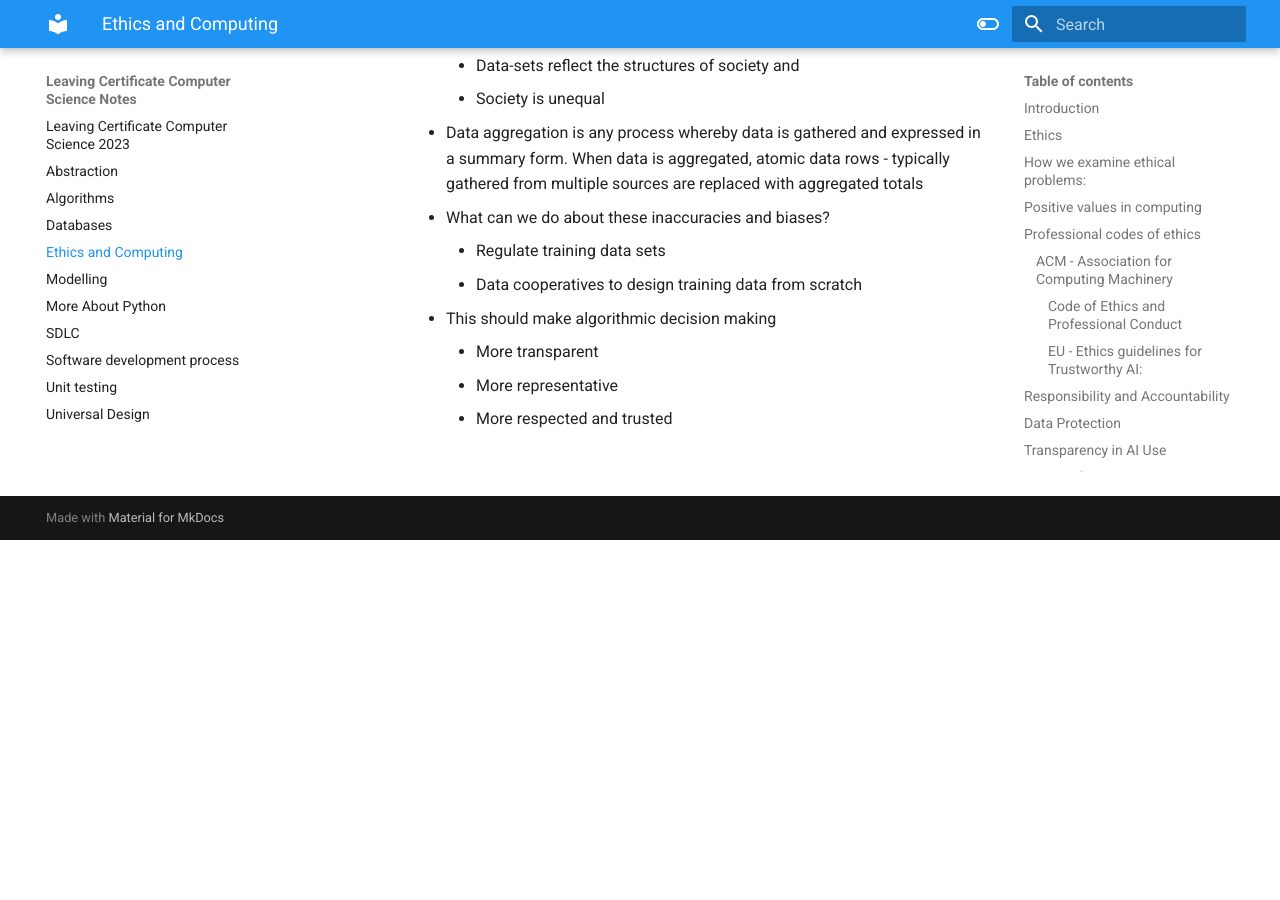
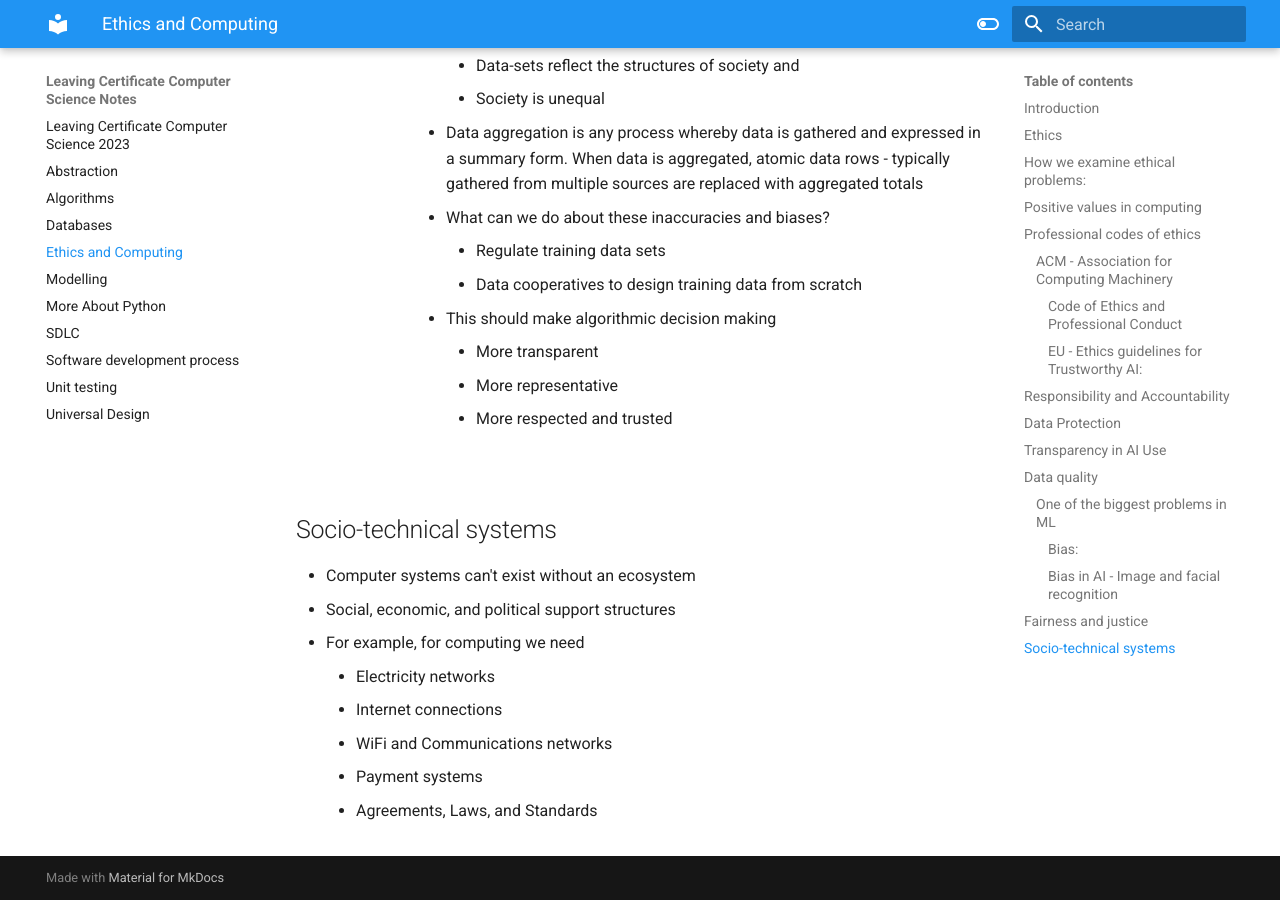
Before and after one commit to alyxdeburca/csnotes, an MkDocs documentation site: the page built from docs/Ethics and Computing.md, in a window 1280 px wide and 900 px high, scrolled down 9836 px. Built offline with MkDocs 1.6.1 and Material for MkDocs 9.7.7, drawn with Linux system fonts in a browser that asks for light colours; before the commit the page ends 10376 px from its top, so only the background shows below that.

Commit message:
[PUBLISHER] Merge #13

```diff
--- a/docs/Ethics and Computing.md
+++ b/docs/Ethics and Computing.md
@@ -273,3 +273,12 @@ share: true
 					- More transparent
 					- More representative
 					- More respected and trusted
+## Socio-technical systems
+- Computer systems can't exist without an ecosystem
+- Social, economic, and political support structures
+- For example, for computing we need
+	- Electricity networks
+	- Internet connections
+	- WiFi and Communications networks
+	- Payment systems
+	- Agreements, Laws, and Standards
```
